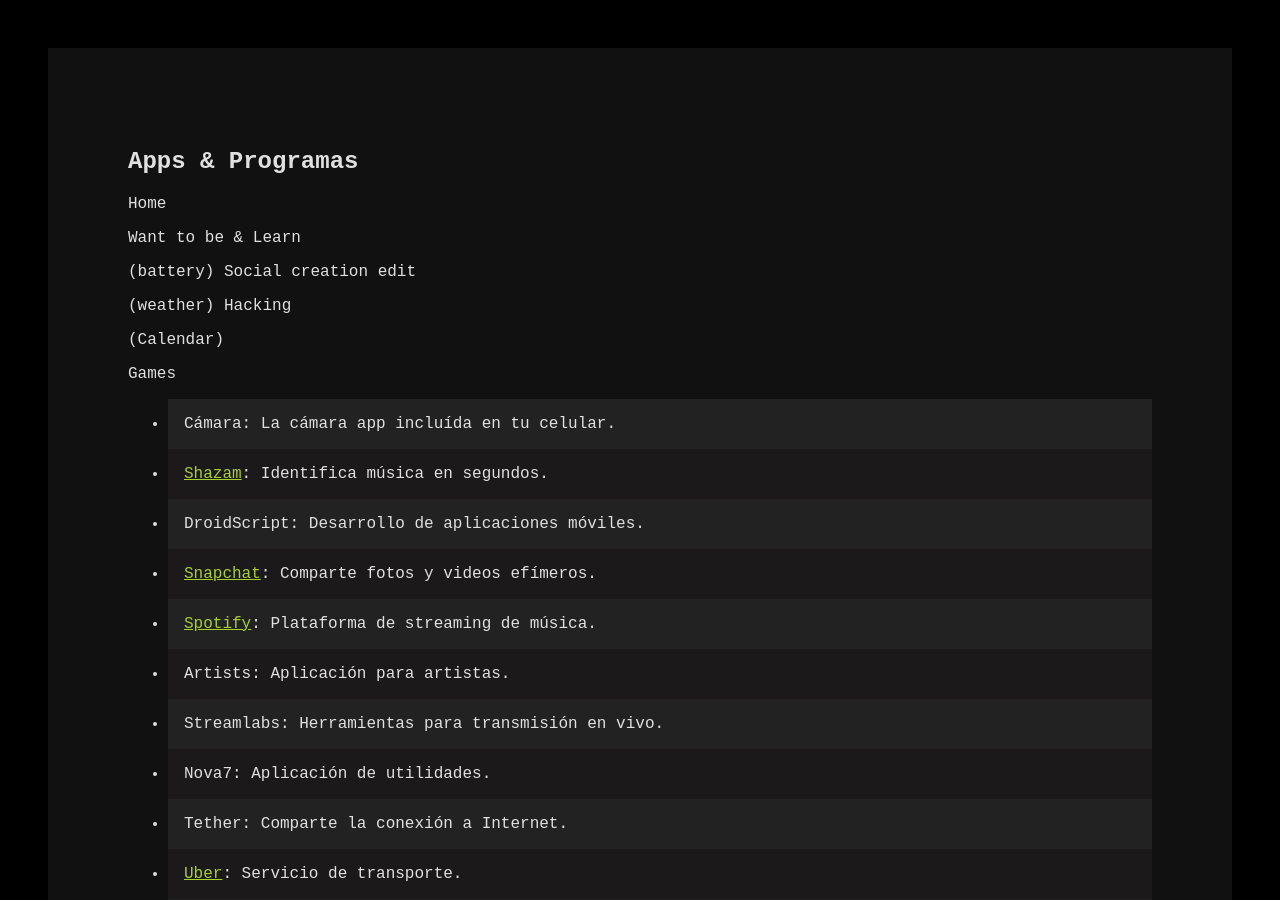
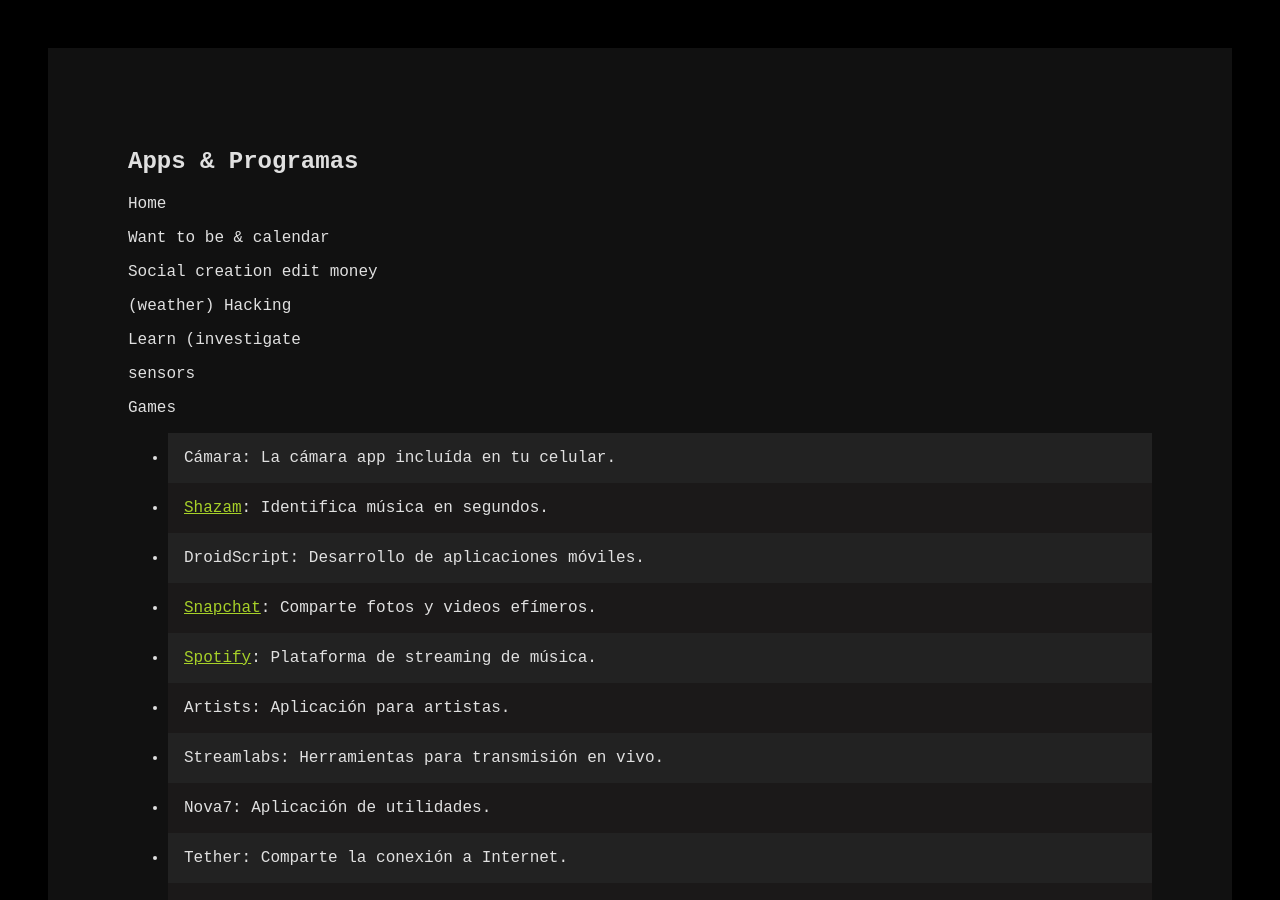
Before and after one commit to Kibzai/Programs, a Jekyll site: the page built from PHONE.md, in a window 1280 px wide and 900 px high. Built offline with Jekyll 4.4.1, drawn with Linux system fonts in a browser that asks for light colours; our own code applies the rules of GitHub Pages for plain Markdown files.

Commit message:
Update PHONE.md

```diff
--- a/PHONE.md
+++ b/PHONE.md
@@ -2,15 +2,15 @@
 
 Home
 
-Want to be & Learn
+Want to be & calendar
 
-(battery)
-Social creation edit
+Social creation edit money
 
-(weather)
-Hacking
+(weather) Hacking
 
-(Calendar)
+Learn (investigate
+
+sensors
 
 Games
 
```
